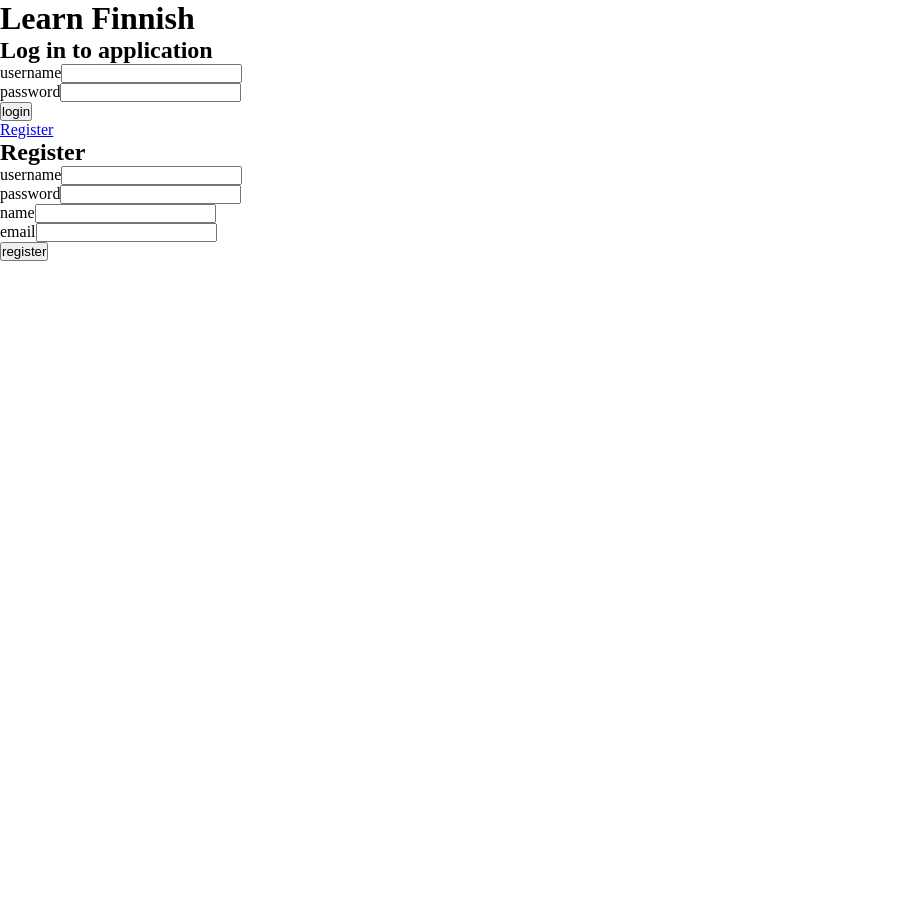
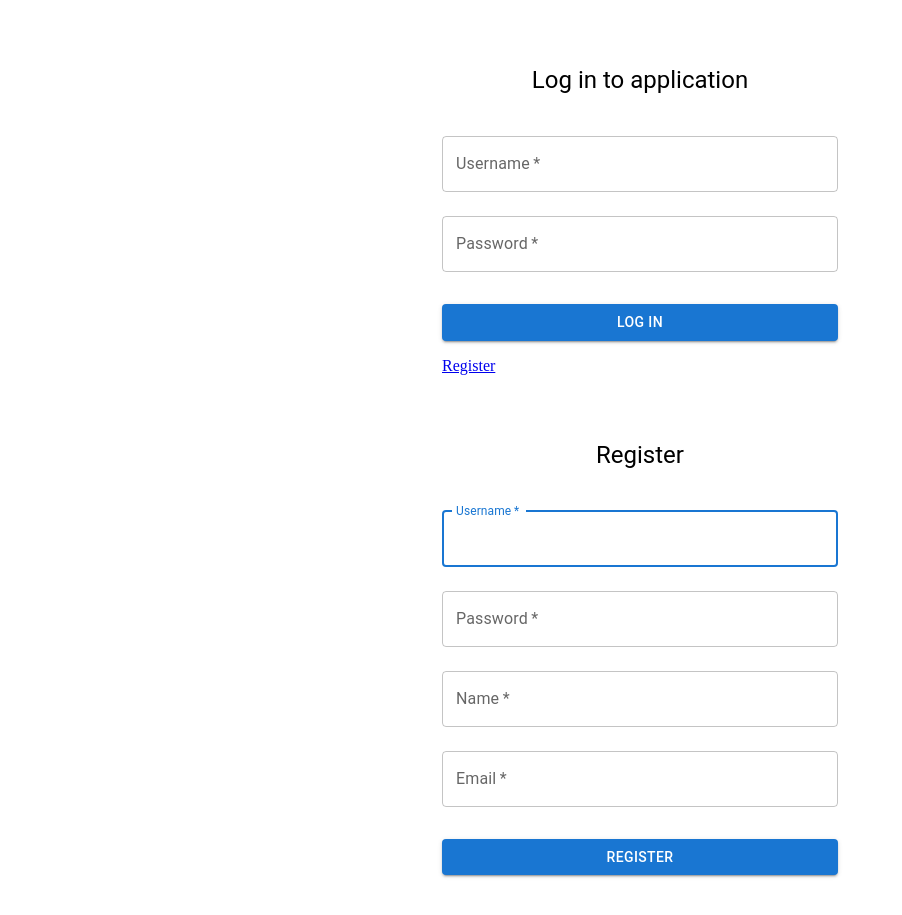
Before and after one commit to TobyQuality/learn-languages-app, a React (Vite) app in the folder frontend/: page /register in a window 1280 px wide. Shown: the whole page, without its empty margins (0-902 px from the left). Before the commit the page ends 800 px from the top, so only its background shows below. Built offline with nearby package versions, Linux system fonts and the light colour scheme.

Commit message:
Added Material UI to the application.

```diff
--- a/frontend/package.json
+++ b/frontend/package.json
@@ -10,6 +10,10 @@
     "preview": "vite preview"
   },
   "dependencies": {
+    "@emotion/react": "^11.11.3",
+    "@emotion/styled": "^11.11.0",
+    "@mui/icons-material": "^5.15.5",
+    "@mui/material": "^5.15.5",
     "@tanstack/react-query": "^5.17.8",
     "axios": "^1.6.5",
     "bcrypt": "^5.1.1",
--- a/frontend/src/App.jsx
+++ b/frontend/src/App.jsx
@@ -1,3 +1,4 @@
+// App.jsx
 import { Routes, Route, useParams } from "react-router-dom";
 import { useState, useEffect } from "react";
 import Navigation from "./components/Navigation";
@@ -6,7 +7,7 @@ import LoginForm from "./components/LoginForm";
 import languagesService from "./services/languages";
 import Register from "./components/Register";
 import Play from "./components/Play";
-import Game from "./components/Game";
+import { Button, Typography } from "@mui/material";
 
 const App = () => {
   const [user, setUser] = useState(null);
@@ -24,8 +25,8 @@ const App = () => {
   }, []);
 
   // when user logs out, clear the local storage and set the user to null
-  // also set the token to empty string
-  // and redirect to login page
+  // also set the token to an empty string
+  // and redirect to the login page
   const logout = () => {
     window.localStorage.clear();
     setUser(null);
@@ -35,13 +36,13 @@ const App = () => {
 
   return (
     <div>
-      <h1>Learn Finnish</h1>
       {!user && <LoginForm />}
       {user && (
         <div>
-          <h2>Learn languages Application</h2>
-          <p>{user.name} has logged in</p>
-          <button onClick={logout}>logout</button>
+          <Typography variant="h2">Learn languages Application</Typography>
+          <Button onClick={logout} variant="contained">
+            Logout
+          </Button>
           <Navigation />
         </div>
       )}
@@ -49,7 +50,6 @@ const App = () => {
         <Route path="/word" element={<WordForm />} />
         <Route path="/register" element={<Register />} />
         <Route path="/play" element={<Play />} />
-        <Route path="/game" element={<Game />} />
       </Routes>
     </div>
   );
--- a/frontend/src/components/Game.jsx
+++ /dev/null
@@ -1,18 +0,0 @@
-import axios from "axios";
-
-const Game = (languagetolearn, languagetoshow) => {
-  const [languageToLearn, setLanguageToLearn] = useState(languagetolearn);
-  const [languageToShow, setLanguageToShow] = useState(languagetoshow);
-  const [wordsForLearning, setWordsForLearning] = useState([]);
-  const [wordsForShowing, setWordsForShowing] = useState([]);
-  const [joinLanguages, setJoinLanguages] = useState("");
-
-  return (
-    <div>
-      <h1>{game.name}</h1>
-      <p>{game.description}</p>
-    </div>
-  );
-};
-
-export default Game;
--- a/frontend/src/components/LoginForm.jsx
+++ b/frontend/src/components/LoginForm.jsx
@@ -1,8 +1,14 @@
+// LoginForm.jsx
 import { useState } from "react";
 import loginService from "../services/login";
 import languagesService from "../services/languages";
 import { Link } from "react-router-dom";
 import { useTokenContext } from "../TokenContext";
+import Button from "@mui/material/Button";
+import TextField from "@mui/material/TextField";
+import Container from "@mui/material/Container";
+import Box from "@mui/material/Box";
+import Typography from "@mui/material/Typography";
 
 const LoginForm = () => {
   const [username, setUsername] = useState("");
@@ -42,35 +48,59 @@ const LoginForm = () => {
   };
 
   return (
-    <div>
-      <h2>Log in to application</h2>
-      <form onSubmit={handleLogin}>
-        <div>
-          username
-          <input
-            type="text"
+    <Container component="main" maxWidth="xs">
+      <Box
+        sx={{
+          marginTop: 8,
+          display: "flex",
+          flexDirection: "column",
+          alignItems: "center",
+        }}
+      >
+        <Typography component="h1" variant="h5">
+          Log in to application
+        </Typography>
+        <Box
+          component="form"
+          onSubmit={handleLogin}
+          sx={{ mt: 3, width: "100%" }}
+        >
+          <TextField
+            margin="normal"
+            required
+            fullWidth
             id="username"
+            label="Username"
+            name="username"
+            autoComplete="username"
+            autoFocus
             value={username}
-            name="Username"
-            onChange={({ target }) => setUsername(target.value)}
+            onChange={(e) => setUsername(e.target.value)}
           />
-        </div>
-        <div>
-          password
-          <input
+          <TextField
+            margin="normal"
+            required
+            fullWidth
+            name="password"
+            label="Password"
             type="password"
             id="password"
+            autoComplete="current-password"
             value={password}
-            name="Password"
-            onChange={({ target }) => setPassword(target.value)}
+            onChange={(e) => setPassword(e.target.value)}
           />
-        </div>
-        <button type="submit" id="login-button">
-          login
-        </button>
-      </form>
-      <Link to="/register">Register</Link>
-    </div>
+          <Button
+            type="submit"
+            fullWidth
+            variant="contained"
+            sx={{ mt: 3, mb: 2 }}
+          >
+            Log In
+          </Button>
+          <Link to="/register">Register</Link>
+        </Box>
+      </Box>
+    </Container>
   );
 };
 
--- a/frontend/src/components/Navigation.jsx
+++ b/frontend/src/components/Navigation.jsx
@@ -1,40 +1,52 @@
+// Navigation.jsx
+import React, { useState } from "react";
 import { Link } from "react-router-dom";
-import { useState } from "react";
-import "../styles.css";
+import AppBar from "@mui/material/AppBar";
+import Toolbar from "@mui/material/Toolbar";
+import Typography from "@mui/material/Typography";
+import IconButton from "@mui/material/IconButton";
+import MenuIcon from "@mui/icons-material/Menu";
+import Drawer from "@mui/material/Drawer";
+import List from "@mui/material/List";
+import ListItem from "@mui/material/ListItem";
 
 const Navigation = () => {
-  const [active, setActive] = useState(false);
+  const [drawerOpen, setDrawerOpen] = useState(false);
+
   return (
     <div>
-      <nav className="navbar">
-        <div
-          className="hamburger-menu"
-          onClick={() => {
-            setActive(!active);
-            const menu = document.querySelector(".menu");
-            if (active) {
-              menu.className = "menu active";
-            } else {
-              menu.className = "menu";
-            }
-          }}
-        >
-          <div className="bar"></div>
-          <div className="bar"></div>
-          <div className="bar"></div>
-        </div>
-        <ul className="menu">
-          <li>
+      <AppBar position="static">
+        <Toolbar>
+          <IconButton
+            edge="start"
+            color="inherit"
+            aria-label="menu"
+            onClick={() => setDrawerOpen(true)}
+          >
+            <MenuIcon />
+          </IconButton>
+          <Typography variant="h6" component="div">
+            Learn Languages
+          </Typography>
+        </Toolbar>
+      </AppBar>
+      <Drawer
+        anchor="left"
+        open={drawerOpen}
+        onClose={() => setDrawerOpen(false)}
+      >
+        <List>
+          <ListItem>
             <Link to="showwords">Home</Link>
-          </li>
-          <li>
+          </ListItem>
+          <ListItem>
             <Link to="word">Add vocabulary</Link>
-          </li>
-          <li>
+          </ListItem>
+          <ListItem>
             <Link to="play">Play</Link>
-          </li>
-        </ul>
-      </nav>
+          </ListItem>
+        </List>
+      </Drawer>
     </div>
   );
 };
--- a/frontend/src/components/Play.jsx
+++ b/frontend/src/components/Play.jsx
@@ -1,5 +1,7 @@
-import { useState } from "react";
+// Play.jsx
+import { useState, useEffect } from "react";
 import axios from "axios";
+import { Button, TextField, Select, MenuItem, Typography } from "@mui/material";
 
 const Play = () => {
   const languages = ["finnish", "english"];
@@ -13,6 +15,8 @@ const Play = () => {
   const [wordToBeShown, setWordToBeShown] = useState("");
   const [time, setTime] = useState(10);
   const [turn, setTurn] = useState(0);
+  const [languageToLearn, setLanguageToLearn] = useState("finnish");
+  const [languageToShow, setLanguageToShow] = useState("english");
 
   const handlePlay = async (event) => {
     event.preventDefault();
@@ -28,11 +32,6 @@ const Play = () => {
       setTurn(0);
       setTime(10);
     }
-
-    let languageToLearn = document.getElementById("languages-to-learn").value;
-    let languageToShow = document.getElementById("languages-to-show").value;
-    console.log("LANGUAGE TO LEARN: ", languageToLearn);
-    console.log("LANGUAGE TO SHOW: ", languageToShow);
 
     if (languageToLearn === languageToShow) {
       setNotification("The languages are the same, change them to play");
@@ -68,10 +67,7 @@ const Play = () => {
       // if the index has not been used, then use it
       if (!findIndex) {
         let wordToShow = wordsForShowing[randomIndex];
-        let theValueOfTheForeignKey =
-          wordToShow[
-            document.getElementById("languages-to-learn").value + "_id"
-          ];
+        let theValueOfTheForeignKey = wordToShow[languageToLearn + "_id"];
         let wordToGuess = wordsForLearning.find(
           (word) => word.id === theValueOfTheForeignKey
         );
@@ -141,38 +137,52 @@ const Play = () => {
 
   return (
     <div>
-      <h2>Play</h2>
+      <Typography variant="h2">Play</Typography>
       <div>
-        <p>Score: </p>
+        <Typography variant="body1">Score: {score}</Typography>
       </div>
       <form onSubmit={handlePlay}>
-        <label for="language-to-learn">Choose a language to learn:</label>
-        <select name="languages-to-learn" id="languages-to-learn">
+        <label htmlFor="languages-to-learn">Choose a language to learn:</label>
+        <Select
+          name="languages-to-learn"
+          id="languages-to-learn"
+          value={languageToLearn}
+          onChange={(e) => setLanguageToLearn(e.target.value)}
+        >
           {languages.map((language) => (
-            <option value={language}>{language}</option>
+            <MenuItem key={language} value={language}>
+              {language}
+            </MenuItem>
           ))}
-        </select>
-        <label for="language-to-show">Choose a language to show:</label>
-        <select name="languages-to-show" id="languages-to-show">
+        </Select>
+        <label htmlFor="languages-to-show">Choose a language to show:</label>
+        <Select
+          name="languages-to-show"
+          id="languages-to-show"
+          value={languageToShow}
+          onChange={(e) => setLanguageToShow(e.target.value)}
+        >
           {languages.map((language) => (
-            <option value={language}>{language}</option>
+            <MenuItem key={language} value={language}>
+              {language}
+            </MenuItem>
           ))}
-        </select>
-        <button type="submit">Play</button>
+        </Select>
+        <Button type="submit">Play</Button>
       </form>
       {gameIsOn && (
         <div>
-          <p>{time}</p>
-          <p>{wordToBeShown.word}</p>
-          <p>SCORE: {score}</p>
+          <Typography variant="body1">{time}</Typography>
+          <Typography variant="body1">{wordToBeShown.word}</Typography>
+          <Typography variant="body1">SCORE: {score}</Typography>
           <form onSubmit={giveAnswer}>
-            <input type="text"></input>
-            <button type="submit">Answer</button>
+            <TextField type="text" variant="outlined" />
+            <Button type="submit">Answer</Button>
           </form>
         </div>
       )}
       <div>
-        <h3>{notification}</h3>
+        <Typography variant="h3">{notification}</Typography>
       </div>
     </div>
   );
--- a/frontend/src/components/Register.jsx
+++ b/frontend/src/components/Register.jsx
@@ -1,5 +1,11 @@
+// Register.jsx
 import React, { useState } from "react";
 import registerService from "../services/register";
+import Button from "@mui/material/Button";
+import TextField from "@mui/material/TextField";
+import Container from "@mui/material/Container";
+import Box from "@mui/material/Box";
+import Typography from "@mui/material/Typography";
 
 const Register = () => {
   const [username, setUsername] = useState("");
@@ -37,58 +43,82 @@ const Register = () => {
   };
 
   return (
-    <div>
-      <h2>Register</h2>
-      <form onSubmit={handleRegister}>
-        <div>
-          username
-          <input
-            type="text"
+    <Container component="main" maxWidth="xs">
+      <Box
+        sx={{
+          marginTop: 8,
+          display: "flex",
+          flexDirection: "column",
+          alignItems: "center",
+        }}
+      >
+        <Typography component="h1" variant="h5">
+          Register
+        </Typography>
+        <Box
+          component="form"
+          onSubmit={handleRegister}
+          sx={{ mt: 3, width: "100%" }}
+        >
+          <TextField
+            margin="normal"
+            required
+            fullWidth
             id="username"
+            label="Username"
+            name="username"
+            autoComplete="username"
+            autoFocus
             value={username}
-            name="Username"
-            onChange={({ target }) => setUsername(target.value)}
+            onChange={(e) => setUsername(e.target.value)}
           />
-        </div>
-        <div>
-          password
-          <input
+          <TextField
+            margin="normal"
+            required
+            fullWidth
+            name="password"
+            label="Password"
             type="password"
             id="password"
+            autoComplete="current-password"
             value={password}
-            name="Password"
-            onChange={({ target }) => setPassword(target.value)}
+            onChange={(e) => setPassword(e.target.value)}
           />
-        </div>
-        <div>
-          name
-          <input
-            type="text"
+          <TextField
+            margin="normal"
+            required
+            fullWidth
+            name="name"
+            label="Name"
             id="name"
             value={name}
-            name="Name"
-            onChange={({ target }) => setName(target.value)}
+            onChange={(e) => setName(e.target.value)}
           />
-        </div>
-        <div>
-          email
-          <input
-            type="text"
+          <TextField
+            margin="normal"
+            required
+            fullWidth
+            name="email"
+            label="Email"
             id="email"
             value={email}
-            name="Email"
-            onChange={({ target }) => setEmail(target.value)}
+            onChange={(e) => setEmail(e.target.value)}
           />
-        </div>
-        <button type="submit" id="register-button">
-          register
-        </button>
-      </form>
-      <div>
-        <p>{success}</p>
-        <p>{error}</p>
-      </div>
-    </div>
+          <Button
+            type="submit"
+            fullWidth
+            variant="contained"
+            sx={{ mt: 3, mb: 2 }}
+          >
+            Register
+          </Button>
+        </Box>
+        <Box>
+          <p>{success}</p>
+          <p>{error}</p>
+        </Box>
+      </Box>
+    </Container>
   );
 };
 
--- a/frontend/src/components/WordForm.jsx
+++ b/frontend/src/components/WordForm.jsx
@@ -1,6 +1,7 @@
-import { useState, useEffect } from "react";
+// WordForm.jsx
+import { useState } from "react";
 import axios from "axios";
-import { useTokenContext } from "../TokenContext";
+import { Select, MenuItem, Button, TextField, Typography } from "@mui/material";
 
 const WordForm = () => {
   const [language, setLanguage] = useState("finnish"); // Default language
@@ -42,28 +43,29 @@ const WordForm = () => {
     <div>
       {isAdmin && (
         <div>
-          <h2>Add New Word</h2>
+          <Typography variant="h2">Add New Word</Typography>
           <form onSubmit={handleSubmit}>
-            <select
+            <Select
               value={language}
               onChange={(e) => setLanguage(e.target.value)}
+              label="Select Language"
             >
-              <option value="finnish">Finnish</option>
-              <option value="english">English</option>
-            </select>
-            <input
+              <MenuItem value="finnish">Finnish</MenuItem>
+              <MenuItem value="english">English</MenuItem>
+            </Select>
+            <TextField
               type="text"
               placeholder="Enter word"
               value={word}
               onChange={(e) => setWord(e.target.value)}
             />
-            <button type="submit">Add</button>
+            <Button type="submit">Add</Button>
           </form>
         </div>
       )}
       {!isAdmin && (
         <div>
-          <h2>Only admin can add new words</h2>
+          <Typography variant="h2">Only admin can add new words</Typography>
         </div>
       )}
     </div>
```
Also changed, not shown: 2 other files (tests, documents, lock files or other folders).
